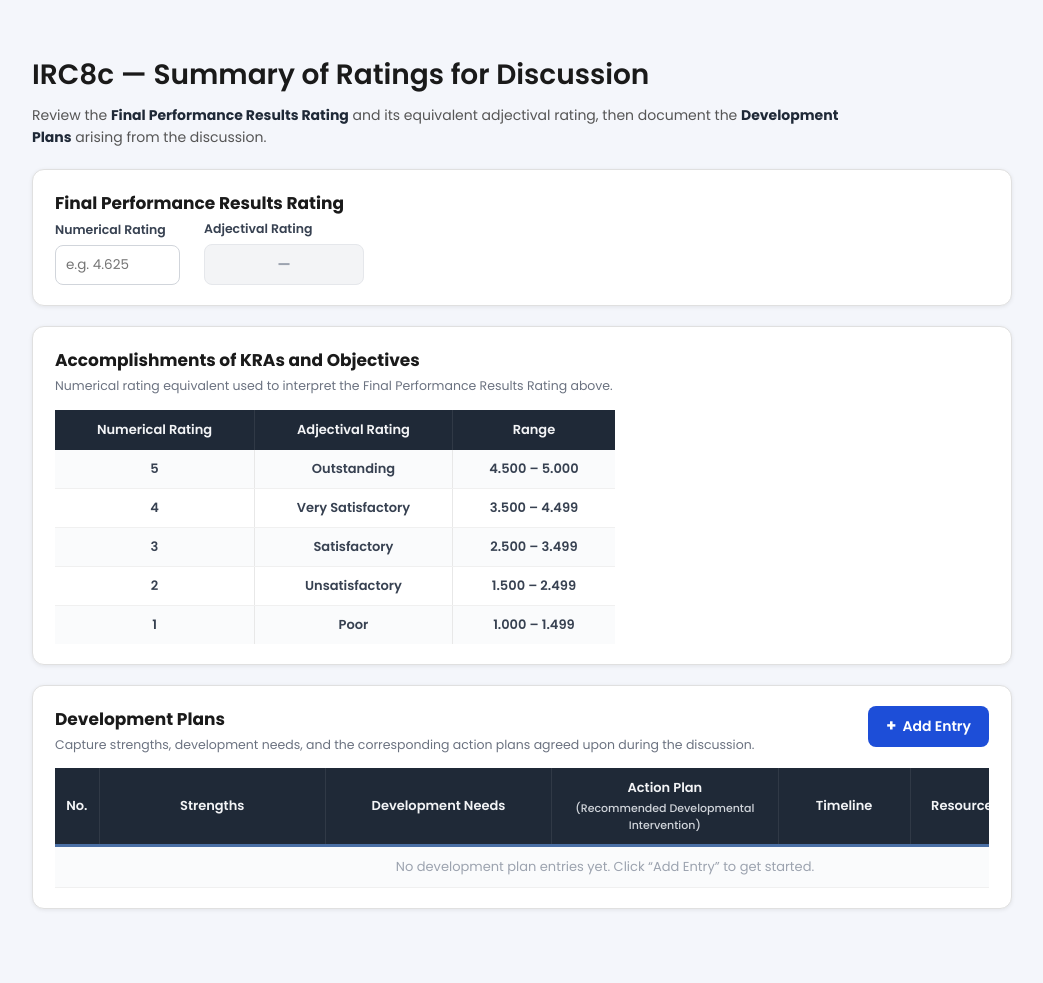
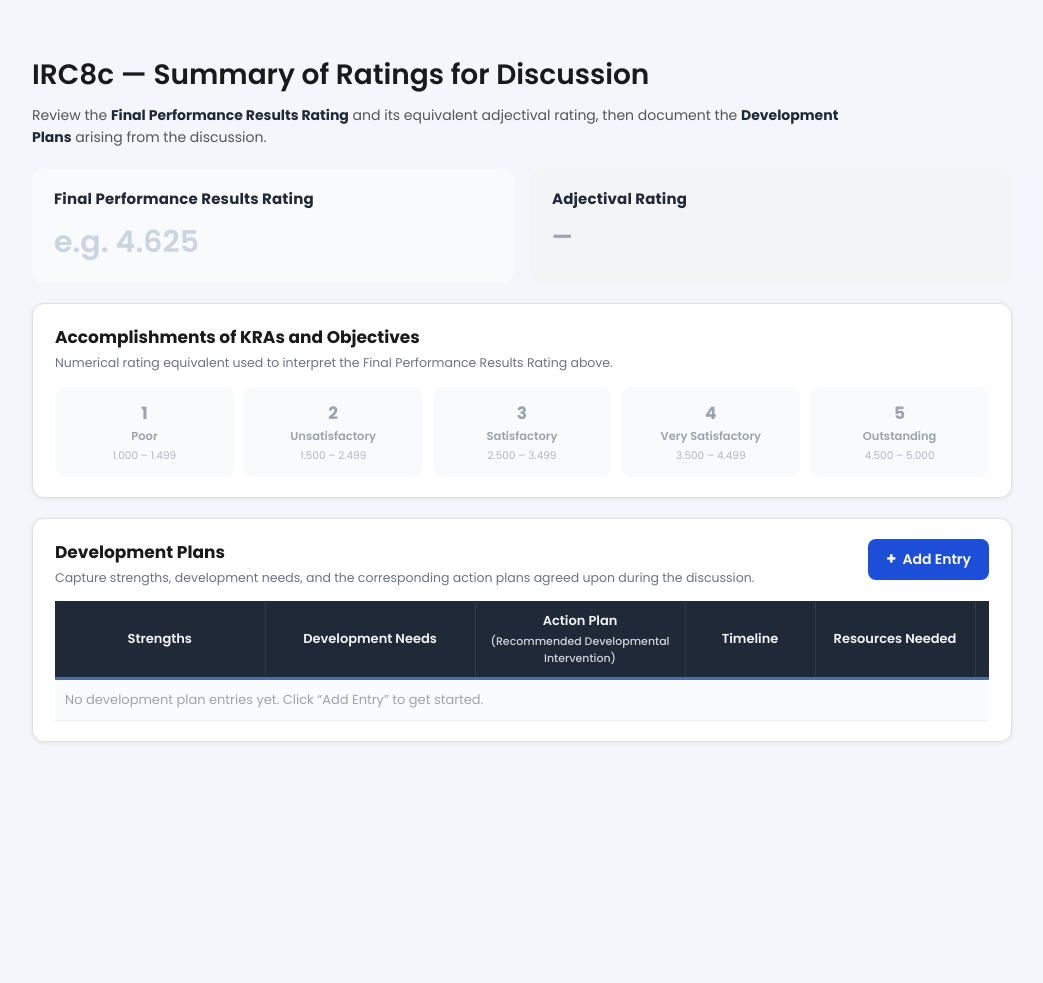
Before and after one commit to n-renz0801/Project-IRC, a Flask app: page /irc/irc8c in a window 1280 px wide. Shown: the part 104-1087 px from the top of the page, without its empty margins (118-1161 px from the left). After the commit the page ends 846 px from the top, so only its background shows below. Run offline with Flask 3, Linux system fonts and the light colour scheme; some libraries are stand-ins or nearby versions.

Commit message:
irc8c: final implementation

```diff
--- a/static/css/irc8c.css
+++ b/static/css/irc8c.css
@@ -10,6 +10,26 @@
   --irc8c-dedp: rgb(29, 78, 216);
   --irc8c-dedp-light: rgb(59, 130, 246);
   --irc8c-dedp-dark: #0b3a75;
+
+  --irc8c-success-bg: #dcfce7;
+  --irc8c-success-text: #15803d;
+  --irc8c-success-border: #86efac;
+
+  --irc8c-blue-bg: #dbeafe;
+  --irc8c-blue-text: #1d4ed8;
+  --irc8c-blue-border: #93c5fd;
+
+  --irc8c-amber-bg: #fef9c3;
+  --irc8c-amber-text: #a16207;
+  --irc8c-amber-border: #fde047;
+
+  --irc8c-orange-bg: #ffedd5;
+  --irc8c-orange-text: #c2410c;
+  --irc8c-orange-border: #fdba74;
+
+  --irc8c-red-bg: #fee2e2;
+  --irc8c-red-text: #b91c1c;
+  --irc8c-red-border: #fca5a5;
 }
 
 .irc8c-panel {
@@ -37,6 +57,114 @@
 
 .irc8c-subtitle strong {
   color: #1f2937;
+}
+
+/* ------------------------------------------------------------------
+   Metric cards (Final Rating + Adjectival Rating)
+------------------------------------------------------------------ */
+
+.irc8c-metric-row {
+  display: flex;
+  gap: 16px;
+  margin-bottom: 20px;
+}
+
+.irc8c-metric-card {
+  flex: 1;
+  background: #f8fafc;
+  border-radius: 12px;
+  padding: 18px 22px;
+  display: flex;
+  flex-direction: column;
+  gap: 10px;
+}
+
+.irc8c-metric-label {
+  margin: 0;
+  font-size: 15px;
+  font-weight: 700;
+  color: #1f2937;
+  letter-spacing: 0.01em;
+}
+
+.irc8c-metric-input {
+  border: none;
+  background: transparent;
+  padding: 0;
+  font-size: 30px;
+  font-weight: 700;
+  color: #1a1a1a;
+  font-family: inherit;
+  width: 100%;
+  outline: none;
+}
+
+.irc8c-metric-input::placeholder {
+  color: #cbd5e1;
+  font-weight: 600;
+}
+
+/* Text input used instead of type="number" specifically so no
+   increment/decrement spinner ever appears - pure typing only. */
+
+.irc8c-metric-card-badge {
+  background: #f3f4f6;
+  transition: background-color 0.15s ease;
+}
+
+.irc8c-metric-value {
+  margin: 0;
+  font-size: 22px;
+  font-weight: 700;
+  color: #9ca3af;
+}
+
+.irc8c-metric-card-badge.irc8c-badge-1 {
+  background: var(--irc8c-red-bg);
+}
+.irc8c-metric-card-badge.irc8c-badge-1 .irc8c-metric-label,
+.irc8c-metric-card-badge.irc8c-badge-1 .irc8c-metric-value {
+  color: var(--irc8c-red-text);
+}
+
+.irc8c-metric-card-badge.irc8c-badge-2 {
+  background: var(--irc8c-orange-bg);
+}
+.irc8c-metric-card-badge.irc8c-badge-2 .irc8c-metric-label,
+.irc8c-metric-card-badge.irc8c-badge-2 .irc8c-metric-value {
+  color: var(--irc8c-orange-text);
+}
+
+.irc8c-metric-card-badge.irc8c-badge-3 {
+  background: var(--irc8c-amber-bg);
+}
+.irc8c-metric-card-badge.irc8c-badge-3 .irc8c-metric-label,
+.irc8c-metric-card-badge.irc8c-badge-3 .irc8c-metric-value {
+  color: var(--irc8c-amber-text);
+}
+
+.irc8c-metric-card-badge.irc8c-badge-4 {
+  background: var(--irc8c-blue-bg);
+}
+.irc8c-metric-card-badge.irc8c-badge-4 .irc8c-metric-label,
+.irc8c-metric-card-badge.irc8c-badge-4 .irc8c-metric-value {
+  color: var(--irc8c-blue-text);
+}
+
+.irc8c-metric-card-badge.irc8c-badge-5 {
+  background: var(--irc8c-success-bg);
+}
+.irc8c-metric-card-badge.irc8c-badge-5 .irc8c-metric-label,
+.irc8c-metric-card-badge.irc8c-badge-5 .irc8c-metric-value {
+  color: var(--irc8c-success-text);
+}
+
+.irc8c-metric-card-badge.irc8c-badge-invalid {
+  background: var(--irc8c-red-bg);
+}
+.irc8c-metric-card-badge.irc8c-badge-invalid .irc8c-metric-label,
+.irc8c-metric-card-badge.irc8c-badge-invalid .irc8c-metric-value {
+  color: var(--irc8c-red-text);
 }
 
 /* ------------------------------------------------------------------
@@ -74,176 +202,111 @@
 }
 
 /* ------------------------------------------------------------------
-   Final Rating section
+   Criteria strip (Accomplishments of KRAs and Objectives)
 ------------------------------------------------------------------ */
 
-.irc8c-rating-input-row {
-  display: flex;
-  align-items: flex-end;
-  gap: 24px;
-  flex-wrap: wrap;
+.irc8c-criteria-strip {
+  display: grid;
+  grid-template-columns: repeat(5, 1fr);
+  gap: 10px;
 }
 
-.irc8c-rating-field {
-  max-width: 220px;
+.irc8c-criteria-chip {
+  text-align: center;
+  padding: 12px 8px;
+  border-radius: 10px;
+  background: #f8fafc;
+  border: 1.5px solid transparent;
+  transition:
+    background-color 0.15s ease,
+    border-color 0.15s ease;
 }
 
-.irc8c-field {
-  display: flex;
-  flex-direction: column;
-  gap: 6px;
+.irc8c-criteria-num {
+  display: block;
+  font-size: 17px;
+  font-weight: 700;
+  color: #9ca3af;
+  margin-bottom: 2px;
 }
 
-.irc8c-field label {
-  font-size: 12.5px;
+.irc8c-criteria-label {
+  display: block;
+  font-size: 11.5px;
   font-weight: 600;
-  color: #374151;
-}
-
-.irc8c-field-sub {
-  font-weight: 400;
-  color: #6b7280;
-  font-size: 11.5px;
-}
-
-.irc8c-field input[type="number"],
-.irc8c-field textarea {
-  border: 1.5px solid #d1d5db;
-  border-radius: 8px;
-  padding: 9px 10px;
-  font-size: 13.5px;
-  color: #1f2937;
-  font-family: inherit;
-  transition:
-    border-color 0.15s ease,
-    box-shadow 0.15s ease;
-}
-
-.irc8c-field input:focus,
-.irc8c-field textarea:focus {
-  outline: none;
-  border-color: var(--irc8c-dedp-light);
-  box-shadow: 0 0 0 3px rgba(59, 130, 246, 0.15);
-}
-
-.irc8c-rating-result {
-  display: flex;
-  flex-direction: column;
-  gap: 6px;
-}
-
-.irc8c-rating-result-label {
-  font-size: 12.5px;
-  font-weight: 600;
-  color: #374151;
-}
-
-.irc8c-rating-badge {
-  display: inline-flex;
-  align-items: center;
-  justify-content: center;
-  padding: 9px 18px;
-  border-radius: 8px;
-  font-size: 14px;
-  font-weight: 700;
-  min-width: 160px;
-  text-align: center;
-  background: #f3f4f6;
-  color: #9ca3af;
-  border: 1.5px solid #e5e7eb;
-}
-
-.irc8c-rating-badge.irc8c-rating-empty {
   color: #9ca3af;
 }
 
-.irc8c-rating-badge.irc8c-rating-5 {
-  background: #dcfce7;
-  color: #15803d;
-  border-color: #86efac;
-}
-.irc8c-rating-badge.irc8c-rating-4 {
-  background: #dbeafe;
-  color: #1d4ed8;
-  border-color: #93c5fd;
-}
-.irc8c-rating-badge.irc8c-rating-3 {
-  background: #fef9c3;
-  color: #a16207;
-  border-color: #fde047;
-}
-.irc8c-rating-badge.irc8c-rating-2 {
-  background: #ffedd5;
-  color: #c2410c;
-  border-color: #fdba74;
-}
-.irc8c-rating-badge.irc8c-rating-1 {
-  background: #fee2e2;
-  color: #b91c1c;
-  border-color: #fca5a5;
-}
-.irc8c-rating-badge.irc8c-rating-invalid {
-  background: #f3f4f6;
-  color: #9ca3af;
-  border-color: #e5e7eb;
+.irc8c-criteria-range {
+  display: block;
+  font-size: 10.5px;
+  color: #b0b7c3;
+  margin-top: 3px;
 }
 
-/* ------------------------------------------------------------------
-   Criteria table (Accomplishments of KRAs and Objectives)
------------------------------------------------------------------- */
-
-.irc8c-table-wrapper {
-  overflow-x: auto;
+.irc8c-criteria-chip.irc8c-chip-1 {
+  background: var(--irc8c-red-bg);
+  border-color: var(--irc8c-red-border);
+}
+.irc8c-criteria-chip.irc8c-chip-1 .irc8c-criteria-num,
+.irc8c-criteria-chip.irc8c-chip-1 .irc8c-criteria-label {
+  color: var(--irc8c-red-text);
+}
+.irc8c-criteria-chip.irc8c-chip-1 .irc8c-criteria-range {
+  color: var(--irc8c-red-text);
+  opacity: 0.75;
 }
 
-.irc8c-criteria-table {
-  width: 100%;
-  max-width: 560px;
-  border-collapse: collapse;
-  font-size: 13px;
+.irc8c-criteria-chip.irc8c-chip-2 {
+  background: var(--irc8c-orange-bg);
+  border-color: var(--irc8c-orange-border);
+}
+.irc8c-criteria-chip.irc8c-chip-2 .irc8c-criteria-num,
+.irc8c-criteria-chip.irc8c-chip-2 .irc8c-criteria-label {
+  color: var(--irc8c-orange-text);
+}
+.irc8c-criteria-chip.irc8c-chip-2 .irc8c-criteria-range {
+  color: var(--irc8c-orange-text);
+  opacity: 0.75;
 }
 
-.irc8c-criteria-table thead th {
-  padding: 10px 12px;
-  text-align: center;
-  font-weight: 600;
-  color: #f3f4f6;
-  background: #1f2937;
-  border-right: 1px solid rgba(255, 255, 255, 0.08);
+.irc8c-criteria-chip.irc8c-chip-3 {
+  background: var(--irc8c-amber-bg);
+  border-color: var(--irc8c-amber-border);
+}
+.irc8c-criteria-chip.irc8c-chip-3 .irc8c-criteria-num,
+.irc8c-criteria-chip.irc8c-chip-3 .irc8c-criteria-label {
+  color: var(--irc8c-amber-text);
+}
+.irc8c-criteria-chip.irc8c-chip-3 .irc8c-criteria-range {
+  color: var(--irc8c-amber-text);
+  opacity: 0.75;
 }
 
-.irc8c-criteria-table thead th:last-child {
-  border-right: none;
+.irc8c-criteria-chip.irc8c-chip-4 {
+  background: var(--irc8c-blue-bg);
+  border-color: var(--irc8c-blue-border);
+}
+.irc8c-criteria-chip.irc8c-chip-4 .irc8c-criteria-num,
+.irc8c-criteria-chip.irc8c-chip-4 .irc8c-criteria-label {
+  color: var(--irc8c-blue-text);
+}
+.irc8c-criteria-chip.irc8c-chip-4 .irc8c-criteria-range {
+  color: var(--irc8c-blue-text);
+  opacity: 0.75;
 }
 
-.irc8c-criteria-table tbody td {
-  padding: 9px 12px;
-  text-align: center;
-  border-bottom: 1px solid #f0f0f0;
-  border-right: 1px solid #e8e8e8;
-  color: #374151;
-  font-weight: 600;
-  transition: background-color 0.15s ease;
+.irc8c-criteria-chip.irc8c-chip-5 {
+  background: var(--irc8c-success-bg);
+  border-color: var(--irc8c-success-border);
 }
-
-.irc8c-criteria-table tbody td:last-child {
-  border-right: none;
+.irc8c-criteria-chip.irc8c-chip-5 .irc8c-criteria-num,
+.irc8c-criteria-chip.irc8c-chip-5 .irc8c-criteria-label {
+  color: var(--irc8c-success-text);
 }
-
-.irc8c-criteria-table tbody tr:last-child td {
-  border-bottom: none;
-}
-
-.irc8c-criteria-table tbody tr:nth-child(odd) {
-  background: #fafbfc;
-}
-
-.irc8c-criteria-table tbody tr.irc8c-criteria-active {
-  background: var(--irc8c-dedp) !important;
-}
-
-.irc8c-criteria-table tbody tr.irc8c-criteria-active td {
-  color: #fff;
+.irc8c-criteria-chip.irc8c-chip-5 .irc8c-criteria-range {
+  color: var(--irc8c-success-text);
+  opacity: 0.75;
 }
 
 /* ------------------------------------------------------------------
@@ -282,9 +345,13 @@
   line-height: 1;
 }
 
+.irc8c-table-wrapper {
+  overflow-x: auto;
+}
+
 .irc8c-dev-table {
   width: 100%;
-  min-width: 1100px;
+  min-width: 1000px;
   table-layout: fixed;
   border-collapse: collapse;
   font-size: 13px;
@@ -313,14 +380,11 @@
   margin-top: 2px;
 }
 
-.irc8c-col-no {
-  width: 44px;
-}
 .irc8c-col-timeline {
-  width: 12%;
+  width: 13%;
 }
 .irc8c-col-resources {
-  width: 15%;
+  width: 16%;
 }
 .irc8c-col-actions {
   width: 80px;
@@ -349,10 +413,6 @@
   text-align: left;
   vertical-align: middle;
   word-wrap: break-word;
-}
-
-.irc8c-dev-table tbody td:first-child {
-  text-align: center;
 }
 
 .irc8c-dev-table tbody td:last-child {
@@ -486,6 +546,42 @@
   gap: 16px;
 }
 
+.irc8c-field {
+  display: flex;
+  flex-direction: column;
+  gap: 6px;
+}
+
+.irc8c-field label {
+  font-size: 12.5px;
+  font-weight: 600;
+  color: #374151;
+}
+
+.irc8c-field-sub {
+  font-weight: 400;
+  color: #6b7280;
+  font-size: 11.5px;
+}
+
+.irc8c-field textarea {
+  border: 1.5px solid #d1d5db;
+  border-radius: 8px;
+  padding: 9px 10px;
+  font-size: 13.5px;
+  color: #1f2937;
+  font-family: inherit;
+  transition:
+    border-color 0.15s ease,
+    box-shadow 0.15s ease;
+}
+
+.irc8c-field textarea:focus {
+  outline: none;
+  border-color: var(--irc8c-dedp-light);
+  box-shadow: 0 0 0 3px rgba(59, 130, 246, 0.15);
+}
+
 /* Fixed-height, non-resizable textareas by design: development-plan
    entries are meant to stay concise, so unlike IRC6 these do NOT
    autosize or allow manual drag-resize. */
@@ -604,9 +700,11 @@
     flex-direction: column;
   }
 
-  .irc8c-rating-input-row {
+  .irc8c-metric-row {
     flex-direction: column;
-    align-items: flex-start;
-    gap: 12px;
+  }
+
+  .irc8c-criteria-strip {
+    grid-template-columns: repeat(2, 1fr);
   }
 }
--- a/static/js/irc8c.js
+++ b/static/js/irc8c.js
@@ -6,43 +6,24 @@
   // Rating criteria reference data
   // ------------------------------------------------------------------
   const RATING_CRITERIA = [
-    {
-      num: 5,
-      label: "Outstanding",
-      range: "4.500 – 5.000",
-      min: 4.5,
-      max: 5.0,
-    },
-    {
-      num: 4,
-      label: "Very Satisfactory",
-      range: "3.500 – 4.499",
-      min: 3.5,
-      max: 4.499,
-    },
-    {
-      num: 3,
-      label: "Satisfactory",
-      range: "2.500 – 3.499",
-      min: 2.5,
-      max: 3.499,
-    },
-    {
-      num: 2,
-      label: "Unsatisfactory",
-      range: "1.500 – 2.499",
-      min: 1.5,
-      max: 2.499,
-    },
-    { num: 1, label: "Poor", range: "1.000 – 1.499", min: 1.0, max: 1.499 },
+    { num: 1, label: "Poor", range: "1.000 – 1.499", min: 1.0 },
+    { num: 2, label: "Unsatisfactory", range: "1.500 – 2.499", min: 1.5 },
+    { num: 3, label: "Satisfactory", range: "2.500 – 3.499", min: 2.5 },
+    { num: 4, label: "Very Satisfactory", range: "3.500 – 4.499", min: 3.5 },
+    { num: 5, label: "Outstanding", range: "4.500 – 5.000", min: 4.5 },
   ];
+
+  // Matches optional leading digits, an optional single decimal point,
+  // and more digits - i.e. free-form typing of a decimal number.
+  // Used to keep the final-rating field "pure typing" (no native
+  // number spinner, no auto-formatting while the user is mid-type).
+  const PARTIAL_DECIMAL_RE = /^\d*\.?\d*$/;
 
   function getRatingBand(value) {
     if (typeof value !== "number" || Number.isNaN(value)) return null;
     if (value < 1 || value > 5) return null;
-    // Use >= lower bound, matching the ranges top-down (5 first).
-    for (const band of RATING_CRITERIA) {
-      if (value >= band.min) return band;
+    for (let i = RATING_CRITERIA.length - 1; i >= 0; i--) {
+      if (value >= RATING_CRITERIA[i].min) return RATING_CRITERIA[i];
     }
     return null;
   }
@@ -62,8 +43,9 @@
   // DOM refs
   // ------------------------------------------------------------------
   const finalRatingInput = document.getElementById("irc8c-final-rating");
+  const adjectivalCard = document.getElementById("irc8c-adjectival-card");
   const ratingBadge = document.getElementById("irc8c-rating-badge");
-  const criteriaBody = document.getElementById("irc8c-criteria-body");
+  const criteriaStrip = document.getElementById("irc8c-criteria-strip");
 
   const devTableBody = document.getElementById("irc8c-dev-table-body");
 
@@ -94,17 +76,34 @@
   }
 
   // ------------------------------------------------------------------
-  // Final Rating + Criteria table
+  // Final Rating input: plain text field, digits + one decimal point
+  // only. No native number spinner, no keystroke reformatting.
   // ------------------------------------------------------------------
-  function renderCriteriaTable(activeNum) {
-    criteriaBody.innerHTML = RATING_CRITERIA.map((band) => {
+  finalRatingInput.addEventListener("beforeinput", (e) => {
+    if (e.data == null) return; // deletions, paste-clear, etc. are fine
+    const prospective =
+      finalRatingInput.value.slice(0, finalRatingInput.selectionStart) +
+      e.data +
+      finalRatingInput.value.slice(finalRatingInput.selectionEnd);
+    if (!PARTIAL_DECIMAL_RE.test(prospective)) {
+      e.preventDefault();
+    }
+  });
+
+  finalRatingInput.addEventListener("input", updateRatingDisplay);
+
+  // ------------------------------------------------------------------
+  // Criteria strip + Adjectival badge
+  // ------------------------------------------------------------------
+  function renderCriteriaStrip(activeNum) {
+    criteriaStrip.innerHTML = RATING_CRITERIA.map((band) => {
       const isActive = activeNum === band.num;
       return `
-        <tr${isActive ? ' class="irc8c-criteria-active"' : ""}>
-          <td>${band.num}</td>
-          <td>${band.label}</td>
-          <td>${band.range}</td>
-        </tr>
+        <div class="irc8c-criteria-chip${isActive ? ` irc8c-chip-${band.num}` : ""}">
+          <span class="irc8c-criteria-num">${band.num}</span>
+          <span class="irc8c-criteria-label">${band.label}</span>
+          <span class="irc8c-criteria-range">${band.range}</span>
+        </div>
       `;
     }).join("");
   }
@@ -114,36 +113,32 @@
     const value = raw === "" ? NaN : parseFloat(raw);
     const band = getRatingBand(value);
 
-    ratingBadge.classList.remove(
-      "irc8c-rating-empty",
-      "irc8c-rating-1",
-      "irc8c-rating-2",
-      "irc8c-rating-3",
-      "irc8c-rating-4",
-      "irc8c-rating-5",
-      "irc8c-rating-invalid",
+    adjectivalCard.classList.remove(
+      "irc8c-badge-1",
+      "irc8c-badge-2",
+      "irc8c-badge-3",
+      "irc8c-badge-4",
+      "irc8c-badge-5",
+      "irc8c-badge-invalid",
     );
 
     if (raw === "") {
       ratingBadge.textContent = "\u2014";
-      ratingBadge.classList.add("irc8c-rating-empty");
-      renderCriteriaTable(null);
+      renderCriteriaStrip(null);
       return;
     }
 
     if (!band) {
       ratingBadge.textContent = "Invalid rating";
-      ratingBadge.classList.add("irc8c-rating-invalid");
-      renderCriteriaTable(null);
+      adjectivalCard.classList.add("irc8c-badge-invalid");
+      renderCriteriaStrip(null);
       return;
     }
 
     ratingBadge.textContent = `${band.num} \u2013 ${band.label}`;
-    ratingBadge.classList.add(`irc8c-rating-${band.num}`);
-    renderCriteriaTable(band.num);
+    adjectivalCard.classList.add(`irc8c-badge-${band.num}`);
+    renderCriteriaStrip(band.num);
   }
-
-  finalRatingInput.addEventListener("input", updateRatingDisplay);
 
   // ------------------------------------------------------------------
   // Modal open / close (Development Plan entries)
@@ -213,7 +208,8 @@
   });
 
   // ------------------------------------------------------------------
-  // Development Plan table rendering
+  // Development Plan table rendering (no "No." column - rows are
+  // identified only by their action buttons' data-id)
   // ------------------------------------------------------------------
   function cell(value) {
     const text = value ? escapeHtml(value) : "";
@@ -226,7 +222,7 @@
     if (entries.length === 0) {
       devTableBody.innerHTML = `
         <tr class="irc8c-empty-row">
-          <td colspan="7">No development plan entries yet. Click &ldquo;Add Entry&rdquo; to get started.</td>
+          <td colspan="6">No development plan entries yet. Click &ldquo;Add Entry&rdquo; to get started.</td>
         </tr>
       `;
       return;
@@ -234,9 +230,8 @@
 
     devTableBody.innerHTML = entries
       .map(
-        (entry, index) => `
+        (entry) => `
       <tr>
-        <td>${index + 1}</td>
         ${cell(entry.strengths)}
         ${cell(entry.devNeeds)}
         ${cell(entry.actionPlan)}
@@ -296,6 +291,6 @@
   // ------------------------------------------------------------------
   // Initial render
   // ------------------------------------------------------------------
-  renderCriteriaTable(null);
+  renderCriteriaStrip(null);
   renderDevTable();
 })();
--- a/templates/tabs/irc8c.html
+++ b/templates/tabs/irc8c.html
@@ -18,31 +18,25 @@ block content %}
     </div>
   </div>
 
-  <!-- ================= FINAL RATING ================= -->
-  <div class="irc8c-card">
-    <div class="irc8c-card-header">
-      <h3>Final Performance Results Rating</h3>
+  <!-- ================= FINAL RATING (metric cards) ================= -->
+  <div class="irc8c-metric-row">
+    <div class="irc8c-metric-card">
+      <p class="irc8c-metric-label">Final Performance Results Rating</p>
+      <input
+        type="text"
+        inputmode="decimal"
+        autocomplete="off"
+        id="irc8c-final-rating"
+        class="irc8c-metric-input"
+        placeholder="e.g. 4.625"
+      />
     </div>
-    <div class="irc8c-rating-input-row">
-      <div class="irc8c-field irc8c-rating-field">
-        <label for="irc8c-final-rating">Numerical Rating</label>
-        <input
-          type="number"
-          id="irc8c-final-rating"
-          min="1"
-          max="5"
-          step="0.001"
-          placeholder="e.g. 4.625"
-        />
-      </div>
-      <div class="irc8c-rating-result">
-        <span class="irc8c-rating-result-label">Adjectival Rating</span>
-        <span
-          id="irc8c-rating-badge"
-          class="irc8c-rating-badge irc8c-rating-empty"
-          >&mdash;</span
-        >
-      </div>
+    <div
+      class="irc8c-metric-card irc8c-metric-card-badge"
+      id="irc8c-adjectival-card"
+    >
+      <p class="irc8c-metric-label">Adjectival Rating</p>
+      <p class="irc8c-metric-value" id="irc8c-rating-badge">&mdash;</p>
     </div>
   </div>
 
@@ -55,19 +49,8 @@ block content %}
         Results Rating above.
       </p>
     </div>
-    <div class="irc8c-table-wrapper">
-      <table id="irc8c-criteria-table" class="irc8c-criteria-table">
-        <thead>
-          <tr>
-            <th>Numerical Rating</th>
-            <th>Adjectival Rating</th>
-            <th>Range</th>
-          </tr>
-        </thead>
-        <tbody id="irc8c-criteria-body">
-          <!-- rows injected by irc8c.js -->
-        </tbody>
-      </table>
+    <div class="irc8c-criteria-strip" id="irc8c-criteria-strip">
+      <!-- criteria chips injected by irc8c.js -->
     </div>
   </div>
 
@@ -90,7 +73,6 @@ block content %}
       <table id="irc8c-dev-table" class="irc8c-dev-table">
         <thead>
           <tr>
-            <th class="irc8c-col-no">No.</th>
             <th>Strengths</th>
             <th>Development Needs</th>
             <th>
@@ -183,8 +165,7 @@ block content %}
   <div class="irc8c-confirm-box">
     <h4>Delete this entry?</h4>
     <p>
-      This action cannot be undone. Remaining entries will be renumbered. Are
-      you sure you want to delete this entry?
+      This action cannot be undone. Are you sure you want to delete this entry?
     </p>
     <div class="irc8c-confirm-actions">
       <button
```
